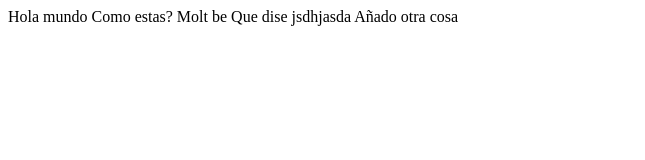
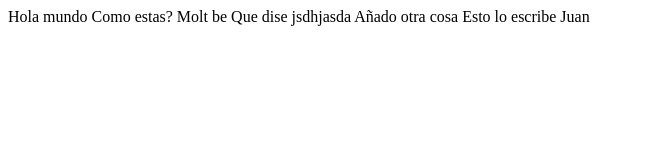
Before and after one commit to Agustin-21/Git_2, a plain HTML site: page Index.html in a window 1280 px wide. Shown: the whole page, without its empty margins (0-645 px from the left). Drawn offline with Linux system fonts and the light colour scheme.

Commit message:
Esto lo commitea Juan

```diff
--- a/Index.html
+++ b/Index.html
@@ -5,4 +5,5 @@
 Que dise
 jsdhjasda
 Añado otra cosa
+Esto lo escribe Juan
 </html>
```
